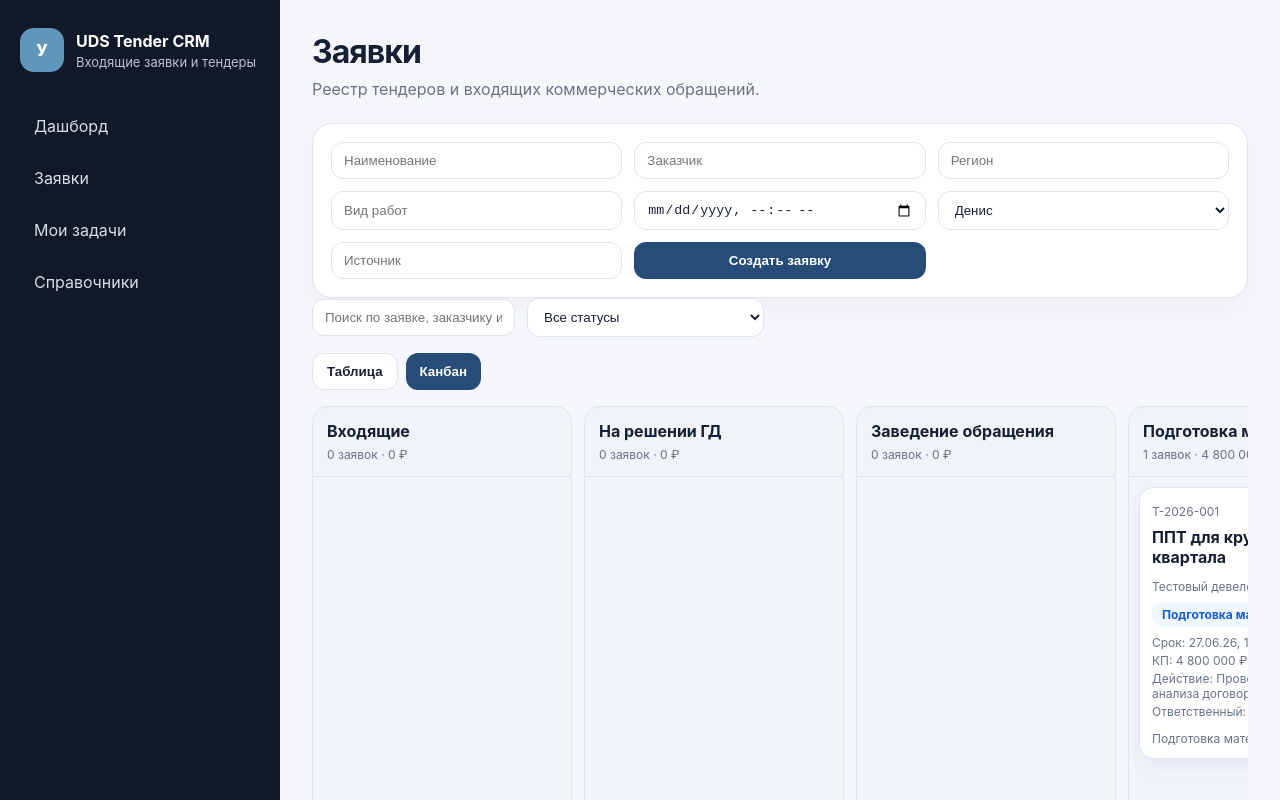
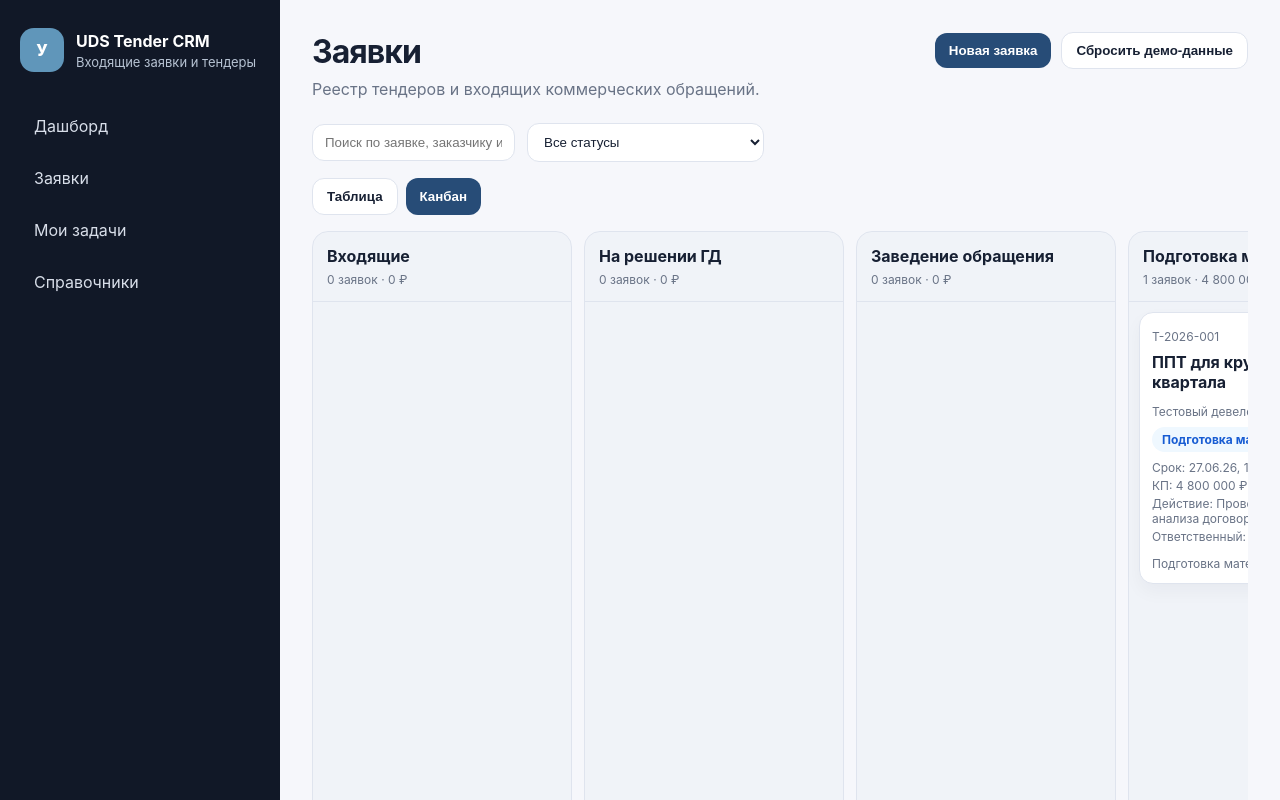
Before and after one commit to efimesupreme/uds-tender-crm, a Next.js app: page /requests in a window 1280 px wide. Both pictures are taken after a click on the button "Канбан". Shown: the top 800 px of the page. Built offline with nearby package versions, Linux system fonts and the light colour scheme.

Commit message:
Fix GitHub Pages demo request UX

```diff
--- a/app/globals.css
+++ b/app/globals.css
@@ -403,3 +403,65 @@ tr:last-child td {
   color: var(--muted);
   font-size: 12px;
 }
+
+.button:hover,
+.button:focus-visible {
+  filter: brightness(1.08);
+  outline: 3px solid rgba(96, 150, 186, 0.35);
+  outline-offset: 2px;
+}
+
+.button:active {
+  transform: translateY(1px);
+}
+
+.headerActions,
+.formActions {
+  display: flex;
+  flex-wrap: wrap;
+  gap: 10px;
+  align-items: center;
+  justify-content: flex-end;
+}
+
+.compactHeader {
+  margin-bottom: 0;
+}
+
+.alert {
+  margin-bottom: 16px;
+  border: 1px solid #abefc6;
+  border-radius: 14px;
+  padding: 12px 14px;
+  background: #ecfdf3;
+  color: var(--success);
+  font-weight: 700;
+}
+
+.alertDanger {
+  border-color: #fecdca;
+  background: #fef3f2;
+  color: var(--danger);
+}
+
+.formField {
+  display: grid;
+  gap: 6px;
+  color: var(--muted);
+  font-size: 13px;
+  font-weight: 700;
+}
+
+.formField .input,
+.formField .select {
+  width: 100%;
+}
+
+.inputError {
+  border-color: var(--danger);
+  background: #fff7f7;
+}
+
+.selectedRequestCard {
+  margin-bottom: 16px;
+}
--- a/app/requests/[id]/RequestDetailsClient.tsx
+++ b/app/requests/[id]/RequestDetailsClient.tsx
@@ -11,7 +11,7 @@ import { users } from "@/lib/mock-data";
 import { formatDateTime, formatMoney, getExternalName, getStatusLabel, getUserName } from "@/lib/utils";
 import { closureReasonOptionsByStatus, contractAnalysisStatusOptions, costsStatusOptions, documentsStatusOptions, feedbackStatusOptions, finalRequestStatuses, getNextAllowedStatuses, isFinalRequestStatus, offerStatusOptions, participationDecisionOptions, protocolStatusOptions, statusLabels } from "@/lib/workflow";
 
-export default function RequestDetailsClient({ id }: { id: string }) {
+export default function RequestDetailsClient({ id, embedded = false }: { id: string; embedded?: boolean }) {
   const { requests, tasks, fileLinks, events, statusHistory, transitionRequest, closeRequest, startTask, completeTask, returnTask, acceptTask, updateAppealAndFolder, updateNextAction, updateParticipationBlock, updateCostsBlock, updateContractBlock, updateDocumentsBlock, updateOfferBlock, updateFeedbackBlock } = useCrmStore();
   const request = requests.find((item) => item.id === id);
   const [nextAction, setNextAction] = useState({ text: request?.nextActionText ?? "", dueAt: request?.nextActionDueAt ? request.nextActionDueAt.slice(0, 16) : "", ownerId: request?.nextActionOwnerId ?? request?.ownerUserId ?? "u-denis" });
@@ -97,7 +97,7 @@ export default function RequestDetailsClient({ id }: { id: string }) {
     <>
       <header className="pageHeader">
         <div>
-          <Link href="/requests" className="muted">← К реестру</Link>
+          {!embedded && <Link href="/requests" className="muted">← К реестру</Link>}
           <h1>{request.title}</h1>
           <p>{request.customerName} · {request.region} · {request.workType}</p>
         </div>
--- a/app/requests/page.tsx
+++ b/app/requests/page.tsx
@@ -1,18 +1,36 @@
 "use client";
 
-import { FormEvent, useMemo, useState } from "react";
+import { FormEvent, Suspense, useMemo, useState } from "react";
+import { useRouter, useSearchParams } from "next/navigation";
+import RequestDetailsClient from "./[id]/RequestDetailsClient";
 import { RequestKanban } from "@/components/RequestKanban";
 import { RequestTable } from "@/components/RequestTable";
 import { useCrmStore } from "@/lib/client-store";
+import { getRequestDetailsHref } from "@/lib/request-links";
 import { users } from "@/lib/mock-data";
 import { requestStatuses, statusLabels } from "@/lib/workflow";
 
-export default function RequestsPage() {
-  const { requests, tasks, createRequest, transitionRequest } = useCrmStore();
+const emptyForm = { title: "", customerName: "", region: "", workType: "", submissionDeadlineAt: "", ownerUserId: "u-denis", sourceType: "" };
+const requiredFields: Array<[keyof typeof emptyForm, string]> = [
+  ["title", "Наименование"], ["customerName", "Заказчик"], ["region", "Регион"],
+  ["workType", "Вид работ"], ["ownerUserId", "Ответственный"], ["sourceType", "Источник"]
+];
+
+function RequestsPageContent() {
+  const router = useRouter();
+  const searchParams = useSearchParams();
+  const selectedRequestId = searchParams.get("selectedRequestId");
+  const { requests, tasks, createRequest, transitionRequest, resetDemoData, isHydrated } = useCrmStore();
   const [query, setQuery] = useState("");
   const [status, setStatus] = useState("all");
   const [view, setView] = useState<"table" | "kanban">("table");
-  const [form, setForm] = useState({ title: "", customerName: "", region: "", workType: "", submissionDeadlineAt: "", ownerUserId: "u-denis", sourceType: "" });
+  const [form, setForm] = useState(emptyForm);
+  const [isCreateOpen, setCreateOpen] = useState(false);
+  const [submitted, setSubmitted] = useState(false);
+  const [message, setMessage] = useState<string | null>(null);
+
+  const selectedRequest = selectedRequestId ? requests.find((request) => request.id === selectedRequestId) : undefined;
+  const missingFields = requiredFields.filter(([key]) => !form[key].trim()).map(([, label]) => label);
 
   const filteredRequests = useMemo(() => {
     return requests.filter((request) => {
@@ -24,9 +42,30 @@ export default function RequestsPage() {
 
   function onSubmit(event: FormEvent) {
     event.preventDefault();
-    if (!form.title || !form.customerName || !form.region || !form.workType || !form.ownerUserId || !form.sourceType) return;
-    createRequest(form);
-    setForm({ title: "", customerName: "", region: "", workType: "", submissionDeadlineAt: "", ownerUserId: "u-denis", sourceType: "" });
+    setSubmitted(true);
+    if (missingFields.length > 0) {
+      setMessage("Заполните обязательные поля");
+      return;
+    }
+    const created = createRequest({ ...form, title: form.title.trim(), customerName: form.customerName.trim(), region: form.region.trim(), workType: form.workType.trim(), sourceType: form.sourceType.trim() });
+    setForm(emptyForm);
+    setSubmitted(false);
+    setCreateOpen(false);
+    setMessage("Заявка создана");
+    router.push(getRequestDetailsHref(created.id));
+  }
+
+  function resetDemo() {
+    if (!window.confirm("Сбросить демо-данные до начального состояния? Локальные изменения будут удалены.")) return;
+    resetDemoData();
+    setMessage("Демо-данные сброшены");
+    router.push("/requests");
+  }
+
+  const fieldClass = (key: keyof typeof emptyForm) => `input${submitted && !form[key].trim() ? " inputError" : ""}`;
+
+  if (!isHydrated) {
+    return <div className="card" role="status">Загрузка демо-данных…</div>;
   }
 
   return (
@@ -36,20 +75,33 @@ export default function RequestsPage() {
           <h1>Заявки</h1>
           <p>Реестр тендеров и входящих коммерческих обращений.</p>
         </div>
+        <div className="headerActions">
+          <button className="button" type="button" onClick={() => { setCreateOpen(true); setMessage(null); }}>Новая заявка</button>
+          <button className="button buttonSecondary" type="button" onClick={resetDemo}>Сбросить демо-данные</button>
+        </div>
       </header>
 
-      <form className="card detailGrid" onSubmit={onSubmit}>
-        <input className="input" placeholder="Наименование" value={form.title} onChange={(e) => setForm({ ...form, title: e.target.value })} />
-        <input className="input" placeholder="Заказчик" value={form.customerName} onChange={(e) => setForm({ ...form, customerName: e.target.value })} />
-        <input className="input" placeholder="Регион" value={form.region} onChange={(e) => setForm({ ...form, region: e.target.value })} />
-        <input className="input" placeholder="Вид работ" value={form.workType} onChange={(e) => setForm({ ...form, workType: e.target.value })} />
-        <input className="input" type="datetime-local" value={form.submissionDeadlineAt} onChange={(e) => setForm({ ...form, submissionDeadlineAt: e.target.value })} />
-        <select className="select" value={form.ownerUserId} onChange={(e) => setForm({ ...form, ownerUserId: e.target.value })}>
-          {users.map((user) => <option key={user.id} value={user.id}>{user.fullName}</option>)}
-        </select>
-        <input className="input" placeholder="Источник" value={form.sourceType} onChange={(e) => setForm({ ...form, sourceType: e.target.value })} />
-        <button className="button" type="submit">Создать заявку</button>
-      </form>
+      {message && <div className="alert" role="alert">{message}</div>}
+
+      {isCreateOpen && (
+        <section className="card sectionStack" aria-labelledby="create-request-title">
+          <div className="pageHeader compactHeader">
+            <div><h2 id="create-request-title">Новая заявка</h2><p>Поля со звёздочкой обязательны.</p></div>
+            <button className="button buttonSecondary" type="button" onClick={() => setCreateOpen(false)}>Закрыть</button>
+          </div>
+          {submitted && missingFields.length > 0 && <div className="alert alertDanger" role="alert">Заполните обязательные поля: {missingFields.join(", ")}.</div>}
+          <form className="detailGrid" onSubmit={onSubmit} noValidate>
+            <label className="formField">Наименование *<input className={fieldClass("title")} value={form.title} onChange={(e) => setForm({ ...form, title: e.target.value })} /></label>
+            <label className="formField">Заказчик *<input className={fieldClass("customerName")} value={form.customerName} onChange={(e) => setForm({ ...form, customerName: e.target.value })} /></label>
+            <label className="formField">Регион *<input className={fieldClass("region")} value={form.region} onChange={(e) => setForm({ ...form, region: e.target.value })} /></label>
+            <label className="formField">Вид работ *<input className={fieldClass("workType")} value={form.workType} onChange={(e) => setForm({ ...form, workType: e.target.value })} /></label>
+            <label className="formField">Срок подачи<input className="input" type="datetime-local" value={form.submissionDeadlineAt} onChange={(e) => setForm({ ...form, submissionDeadlineAt: e.target.value })} /></label>
+            <label className="formField">Ответственный *<select className={`select${submitted && !form.ownerUserId ? " inputError" : ""}`} value={form.ownerUserId} onChange={(e) => setForm({ ...form, ownerUserId: e.target.value })}>{users.map((user) => <option key={user.id} value={user.id}>{user.fullName}</option>)}</select></label>
+            <label className="formField">Источник *<input className={fieldClass("sourceType")} value={form.sourceType} onChange={(e) => setForm({ ...form, sourceType: e.target.value })} /></label>
+            <div className="formActions"><button className="button" type="submit">Создать заявку</button>{missingFields.length > 0 && <span className="small muted">Недоступно без обязательных полей: {missingFields.join(", ")}.</span>}</div>
+          </form>
+        </section>
+      )}
 
       <div className="filterBar">
         <input className="input" placeholder="Поиск по заявке, заказчику или региону" value={query} onChange={(event) => setQuery(event.target.value)} />
@@ -59,16 +111,23 @@ export default function RequestsPage() {
         </select>
       </div>
 
+      {selectedRequestId && <section className="card selectedRequestCard">{selectedRequest ? <RequestDetailsClient id={selectedRequestId} embedded /> : <div role="alert"><h2>Заявка не найдена</h2><p className="muted">Проверьте ссылку или сбросьте выбранную заявку.</p><button className="button" type="button" onClick={() => router.push("/requests")}>Вернуться к реестру</button></div>}</section>}
+
       <div className="viewToggle" aria-label="Переключатель представления заявок">
         <button className={`button ${view === "table" ? "" : "buttonSecondary"}`} type="button" onClick={() => setView("table")}>Таблица</button>
         <button className={`button ${view === "kanban" ? "" : "buttonSecondary"}`} type="button" onClick={() => setView("kanban")}>Канбан</button>
       </div>
 
-      {view === "table" ? (
-        <RequestTable requests={filteredRequests} tasks={tasks} />
-      ) : (
-        <RequestKanban requests={filteredRequests} tasks={tasks} transitionRequest={transitionRequest} />
-      )}
+      {view === "table" ? <RequestTable requests={filteredRequests} tasks={tasks} /> : <RequestKanban requests={filteredRequests} tasks={tasks} transitionRequest={transitionRequest} />}
     </>
   );
 }
+
+
+export default function RequestsPage() {
+  return (
+    <Suspense fallback={<div className="card" role="status">Загрузка реестра…</div>}>
+      <RequestsPageContent />
+    </Suspense>
+  );
+}
--- a/components/RequestKanban.tsx
+++ b/components/RequestKanban.tsx
@@ -1,6 +1,7 @@
 "use client";
 
 import Link from "next/link";
+import { getRequestDetailsHref } from "@/lib/request-links";
 import { useMemo, useState, type DragEvent } from "react";
 import type { Request, RequestStatus, RequestTask } from "@/lib/types";
 import { canTransitionRequest, isRequestProblem, statusLabels } from "@/lib/workflow";
@@ -108,7 +109,7 @@ export function RequestKanban({
                 const overdue = isPast(request.submissionDeadlineAt) || isPast(request.nextActionDueAt);
                 return (
                   <Link
-                    href={`/requests/${request.id}`}
+                    href={getRequestDetailsHref(request.id)}
                     className={`kanbanCard${problem ? " problemRow" : ""}${draggedRequestId === request.id ? " kanbanCardDragging" : ""}`}
                     draggable
                     key={request.id}
--- a/components/RequestTable.tsx
+++ b/components/RequestTable.tsx
@@ -1,4 +1,5 @@
 import Link from "next/link";
+import { getRequestDetailsHref } from "@/lib/request-links";
 import type { Request, RequestTask } from "@/lib/types";
 import { isFinalRequestStatus, isRequestProblem, statusLabels } from "@/lib/workflow";
 import { formatDateTime, formatMoney, getUserName } from "@/lib/utils";
@@ -26,7 +27,7 @@ export function RequestTable({ requests, tasks }: { requests: Request[]; tasks:
             <tr key={request.id} className={isRequestProblem(request, tasks) ? "problemRow" : undefined}>
               <td className="muted">{request.internalNumber}</td>
               <td>
-                <Link href={`/requests/${request.id}`} className="tableLink">
+                <Link href={getRequestDetailsHref(request.id)} className="tableLink">
                   {request.title}
                 </Link>
                 <div className="small muted">{request.region} · {request.workType}</div>
--- /dev/null
+++ b/lib/request-links.ts
@@ -0,0 +1,3 @@
+export function getRequestDetailsHref(requestId: string) {
+  return `/requests?selectedRequestId=${encodeURIComponent(requestId)}`;
+}
```
Also changed, not shown: app/page.tsx (+8 -3 lines), lib/client-store.ts (+12 -6 lines), 2 other files (tests, documents, lock files or other folders).
